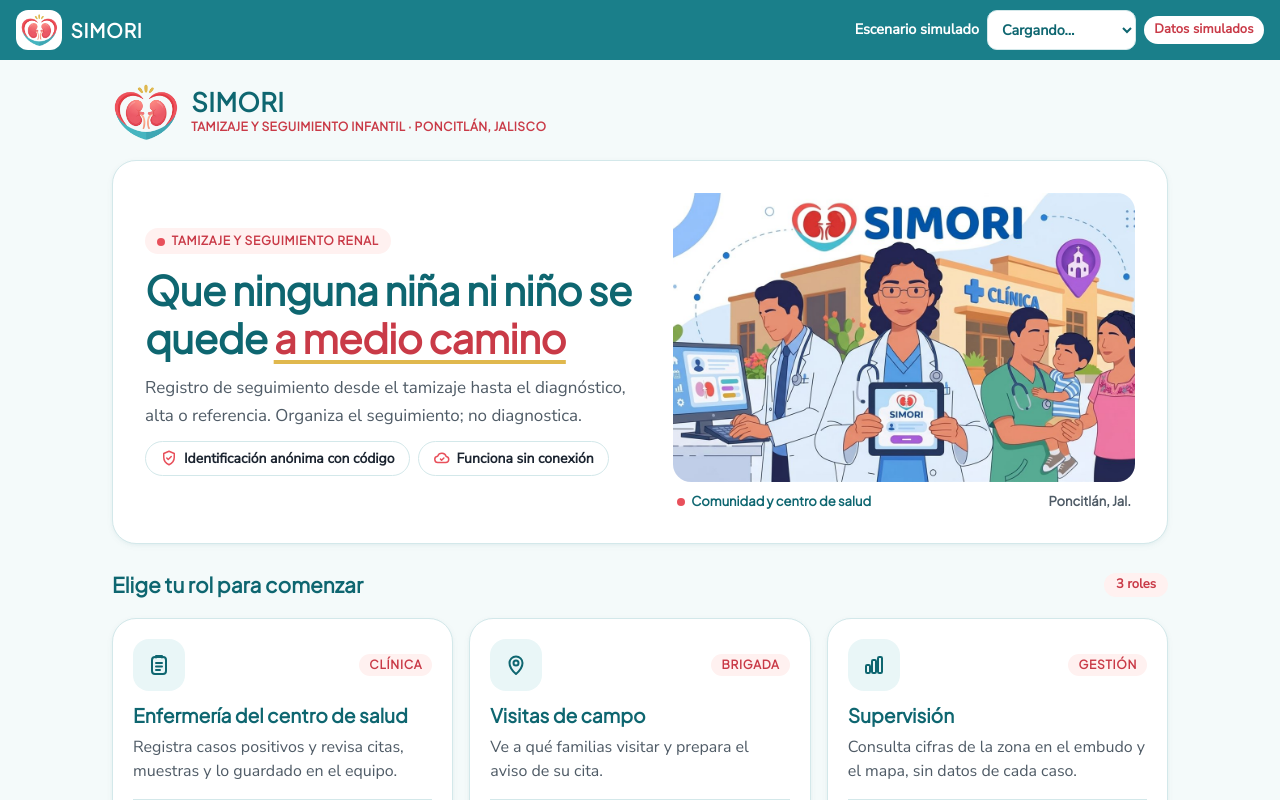
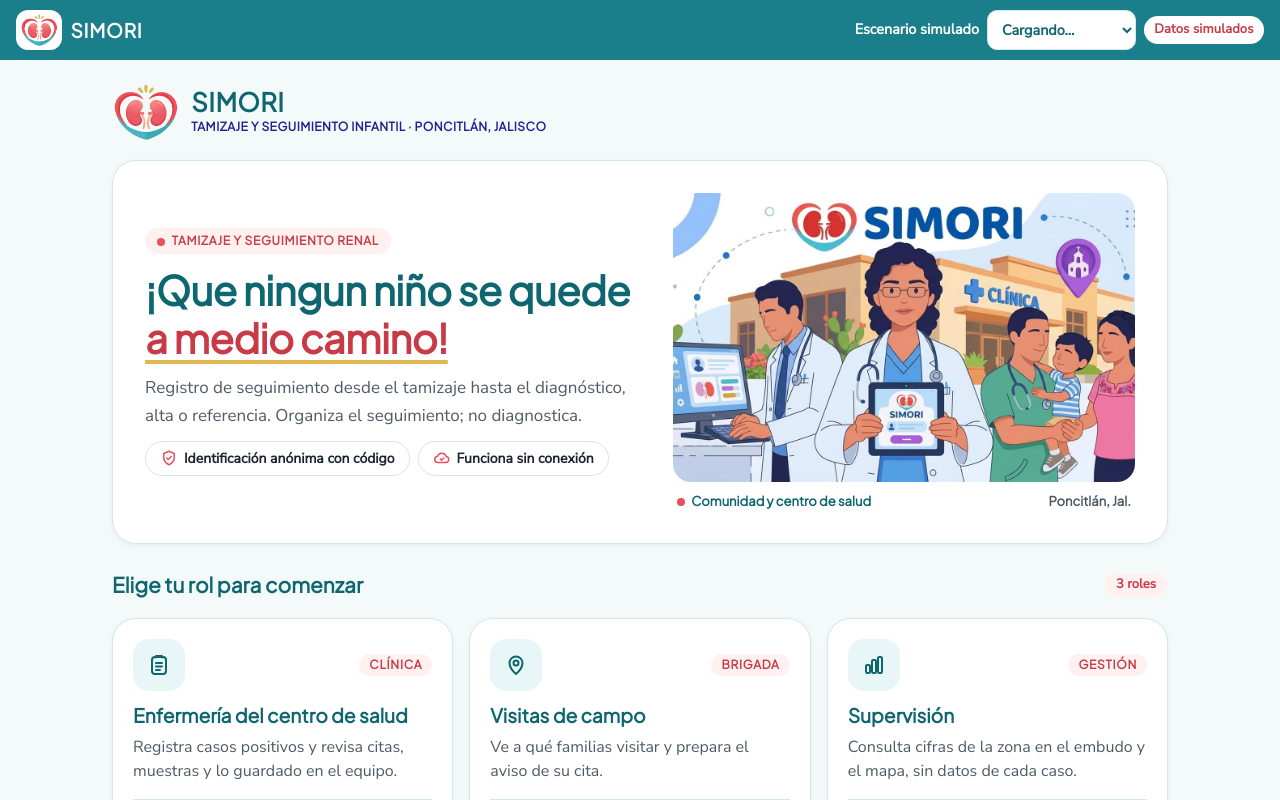
Before and after one commit to MagaliCarranza/simori, a React (Vite) app: page / in a window 1280 px wide. Shown: the top 800 px of the page. Built offline with nearby package versions, Linux system fonts and the light colour scheme.

Commit message:
Ajuste de colores

```diff
--- a/src/features/inicio/InicioPage.jsx
+++ b/src/features/inicio/InicioPage.jsx
@@ -38,7 +38,7 @@ export function InicioPage({ rolActual, onElegir }) {
             <span className="inicio__punto" aria-hidden="true" /> Tamizaje y seguimiento renal
           </p>
           <h2 id="titulo-inicio" className="inicio__titulo">
-            Que ninguna niña ni niño se quede <span className="inicio__resaltado">a medio camino</span>
+            ¡Que ningun niño se quede <span className="inicio__resaltado">a medio camino!</span>
           </h2>
           <p className="inicio__texto">
             Registro de seguimiento desde el tamizaje hasta el diagnóstico, alta o referencia. Organiza el seguimiento;
--- a/src/features/inicio/inicio.css
+++ b/src/features/inicio/inicio.css
@@ -39,7 +39,8 @@
   font-weight: 600;
   letter-spacing: 0.04em;
   text-transform: uppercase;
-  color: var(--color-secondary);
+  color:rgb(33, 33, 143);
+ /* color: var(--color-secondary);*/
 }
 
 /* Portada: tarjeta blanca con imagen y presentación. */
--- a/src/features/mapa/mapa.css
+++ b/src/features/mapa/mapa.css
@@ -135,6 +135,12 @@
 
 .mapa__semaforo {
   padding-left: 12px;
+}
+
+/* Las tres píldoras del mismo ancho, el de "Amarillo" (la más larga). */
+.mapa__semaforo .semaforo {
+  min-width: 6em;
+  justify-content: center;
 }
 
 /* Prioridad por localidad. Paleta propia (rosa/violeta/pizarra) para no
```
